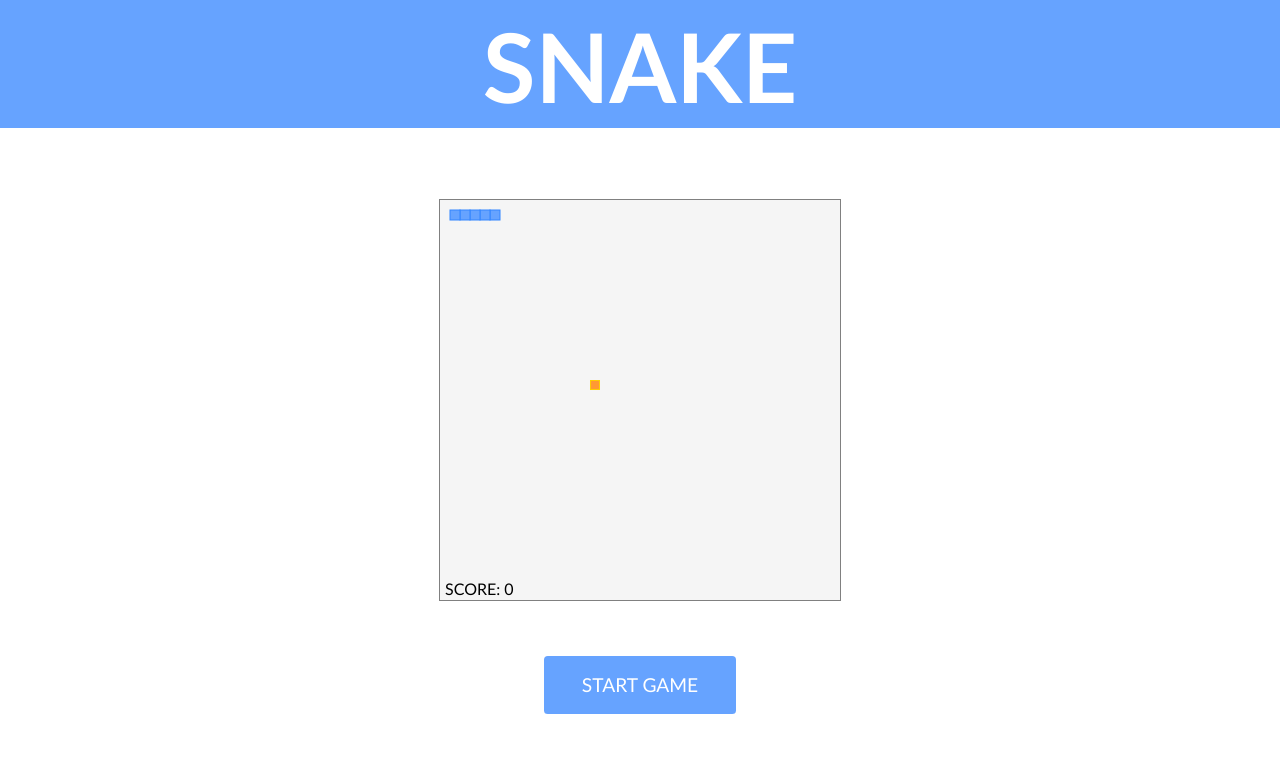
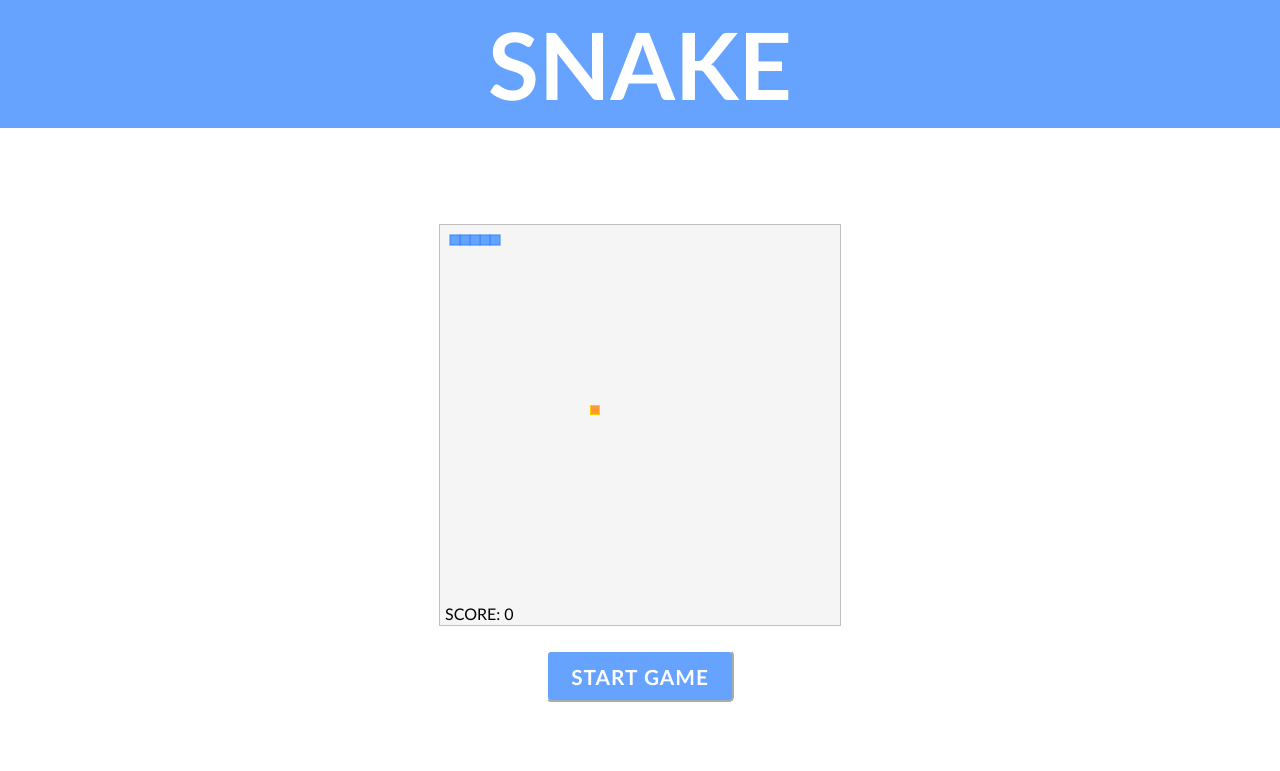
Before and after one commit to alice-cai/snake, a plain HTML site: page index.html in a window 1280 px wide. Drawn offline with Linux system fonts and the light colour scheme.

Commit message:
reformat site layout; update readme and gitignore

```diff
--- a/index.html
+++ b/index.html
@@ -8,15 +8,14 @@
 		<link type="text/css" rel="stylesheet" href="style.css">
 	</head>
 	<body>
-		<div id="titleSection">
+		<section id="titleSection">
 			<h1 id="title">SNAKE</h1>
-		</div>
+		</section>
 
-		<canvas id="snakeCanvas" width="400" height="400">HTML canvas not supported.</canvas>
-
-		<div id="buttonSection">
+		<section id="gameSection">
+			<canvas id="snakeCanvas" width="400" height="400">HTML canvas not supported.</canvas>
 			<button id="startButton">START GAME</button>
-		</div>
+		</section>
 
 		<script src="settings.js" type="text/javascript"></script>
 		<script src="graphics.js" type="text/javascript"></script>
--- /dev/null
+++ b/style.scss
@@ -0,0 +1,71 @@
+$accentColour: #66a3ff;
+$canvasBorderColour: #C0C0C0;
+$buttonHoverColour: #ff9933;
+$buttonDisabledColour: #909090;
+
+body {
+	margin: 0;
+	min-height: 100vh;
+
+	display: flex;
+	flex-direction: column;
+	flex-wrap: nowrap;
+	justify-content: flex-start;
+	align-items: center;
+}
+
+#titleSection {
+	background: $accentColour;
+	min-width: 100vw;
+	height: 8em;
+
+	align-self: flex-start;
+	display: flex;
+	justify-content: center;
+	align-items: center;
+
+	#title {
+		font-family: "Optima";
+		font-size: 5.8em;
+		color: white;
+	}
+}
+
+#gameSection {
+	display: flex;
+	flex-direction: column;
+	flex-wrap: wrap;
+	justify-content: center;
+	align-items: center;
+	margin-top: 6em;
+	margin-bottom: 5em;
+
+	#snakeCanvas {
+		border: 1px solid $canvasBorderColour;
+		margin-bottom: 1.5em;
+	}
+
+	#startButton {
+		font-family: "Optima";
+		font-style: bold;
+		font-size: 1.3em;
+		letter-spacing: 1px;
+		font-weight: 600;
+		text-align: center;
+
+		background-color: $accentColour;
+		color: white;
+		border-color: white;
+		border-radius: 0.25em;
+		height: 2.5em;
+		width: 9em;
+
+		&:hover {
+			background-color: $buttonHoverColour;
+		}
+
+		&:disabled {
+			background-color: $buttonDisabledColour;
+		}
+	}
+}
```
Also changed, not shown: style.css, 2 other files.
